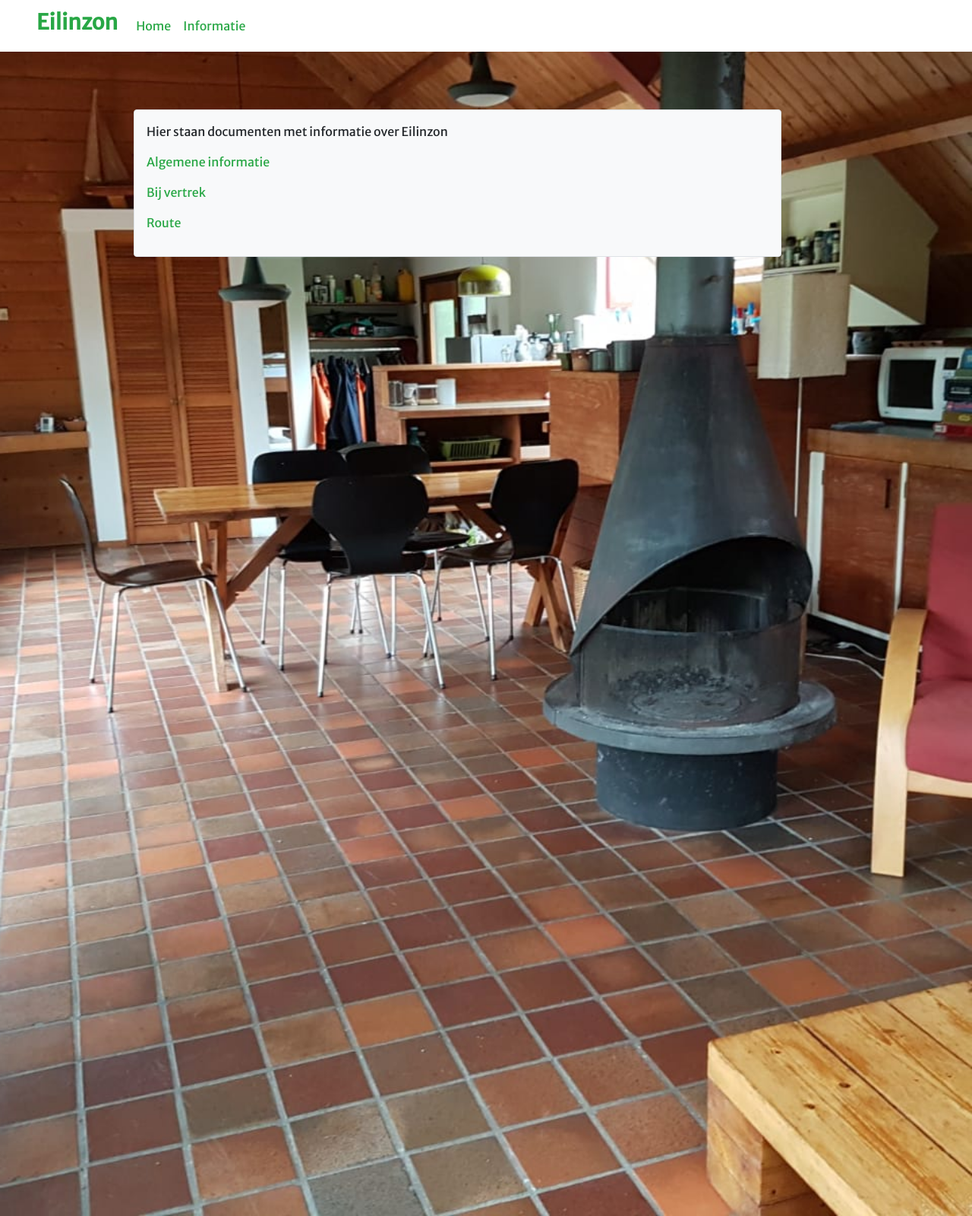
After one commit to tteulings/eilinzon, a Flask app: page /informatie in a window 1280 px wide. The commit adds this page. Shown: the whole page at 76% size. Run offline with Flask 2, Linux system fonts and the light colour scheme; some libraries are stand-ins or nearby versions.

Commit message:
Informatie met documenten en fix voor boodschappenlijst

```diff
--- a/app.py
+++ b/app.py
@@ -1,14 +1,13 @@
-from flask import Flask, redirect, render_template, request, session, url_for, jsonify, json
+from flask import Flask, redirect, render_template, request, session, url_for, jsonify, json, send_file
 from flask_basicauth import BasicAuth
 from datetime import date, datetime
 
 import collections
+import json
+import os, random
 
 from google_calendar import list_events, create_event
 
-import json
-
-import os, random
 
 app = Flask(__name__)
 
@@ -17,6 +16,7 @@
 app.config['BASIC_AUTH_FORCE'] = True
 
 basic_auth = BasicAuth(app)
+
 
 username="Familie"
 
@@ -28,7 +28,6 @@
 
         create_event.create_event(start, end , description)
 
-    print("tet")
     with open("boodschappenlijst.json") as json_file:
         sl_items = json.load(json_file)
         order_items = collections.OrderedDict(reversed(list(sl_items.items())))
@@ -40,6 +39,14 @@
 
     background_img = random.choice(os.listdir("./static/img"))
     return render_template("index.html", sl_items=order_items, log_items=log_items, background_img=background_img)
+
+
+@app.route('/informatie', methods=["GET", "POST"])
+def informatie():
+
+
+    return render_template("informatie.html")
+
 
 @app.route('/calendar', methods=["GET", "POST"])
 def calendar():
--- a/static/styles.css
+++ b/static/styles.css
@@ -1,3 +1,5 @@
+container
+
 .table-wrapper {
     overflow: auto;
     max-height: 25em;
@@ -54,7 +56,7 @@
     margin-left: auto;
     margin-right: auto;
     width:80% !important;
-    height:auto;
+    height:100rem;
 }
 
 
--- /dev/null
+++ b/templates/informatie.html
@@ -0,0 +1,19 @@
+{% extends "layout.html" %}
+
+{% block title %}
+    logboek
+{% endblock %}
+
+{% block main %}
+<div class="row my-5">
+    <div class="col-10 bg-light rounded border p-3 m-5 mt-5 spacer">
+
+
+        <p  >Hier staan documenten met informatie over Eilinzon</p>
+        <p><a class="text-primary" href="{{ url_for('static', filename='pdf/algemen_info.pdf') }}">Algemene informatie</a></p>
+        <p><a class="text-primary" href="{{ url_for('static', filename='pdf/bij_vertrek.pdf') }}">Bij vertrek</a></p>
+
+        <p><a class="text-primary" href="{{ url_for('static', filename='pdf/Satellietfoto_Route.pdf') }}">Route</a></p>
+    </div>
+</div>
+{% endblock %}
--- a/templates/layout.html
+++ b/templates/layout.html
@@ -44,13 +44,10 @@
                     <div class="collapse navbar-collapse" id="navbarSupportedContent">
                         <ul class="navbar-nav mr-auto">
                             <li class="nav-item active">
-                                <a class="nav-link" href="{{ url_for('start') }}">Home <span class="sr-only">(current)</span></a>
+                                <a class="text-primary nav-link" href="{{ url_for('start') }}">Home <span class="sr-only">(current)</span></a>
                             </li>
                     <li class="nav-item">
-                        <a class="nav-link" href="{{ url_for('calendar') }}">Kalender</a>
-                    </li>
-                    <li class="nav-item">
-                        <a class="nav-link" href="{{ url_for('shopping_list') }}">Boodschappenlijst</a>
+                        <a class="text-primary nav-link" href="{{ url_for('informatie') }}">Informatie</a>
                     </li>
                 </ul>
                 <!-- <form class="form-inline my-2 my-lg-0">
```
Also changed, not shown: templates/logboek.html (deleted, +0 -45 lines), 3 other files.
